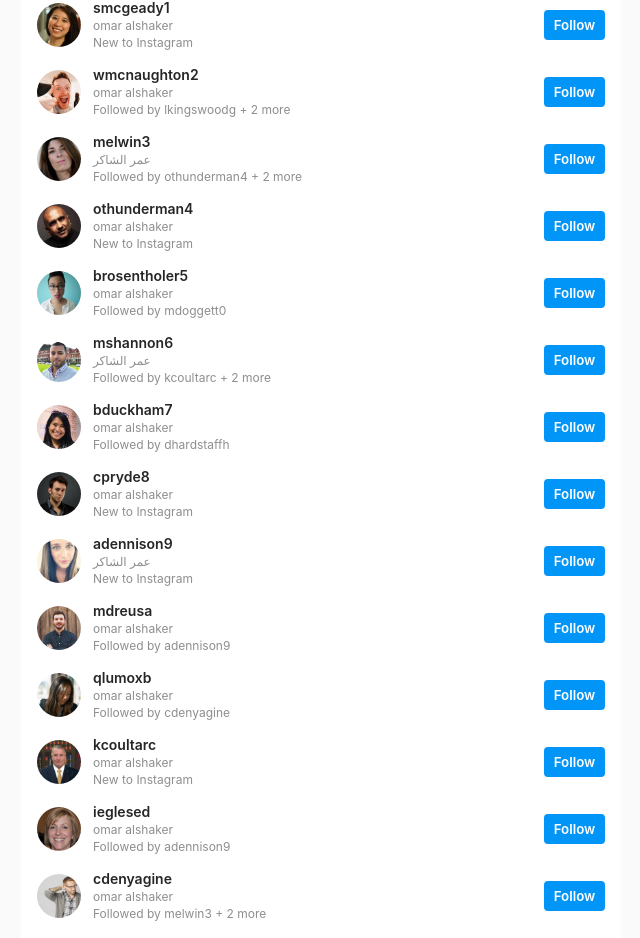
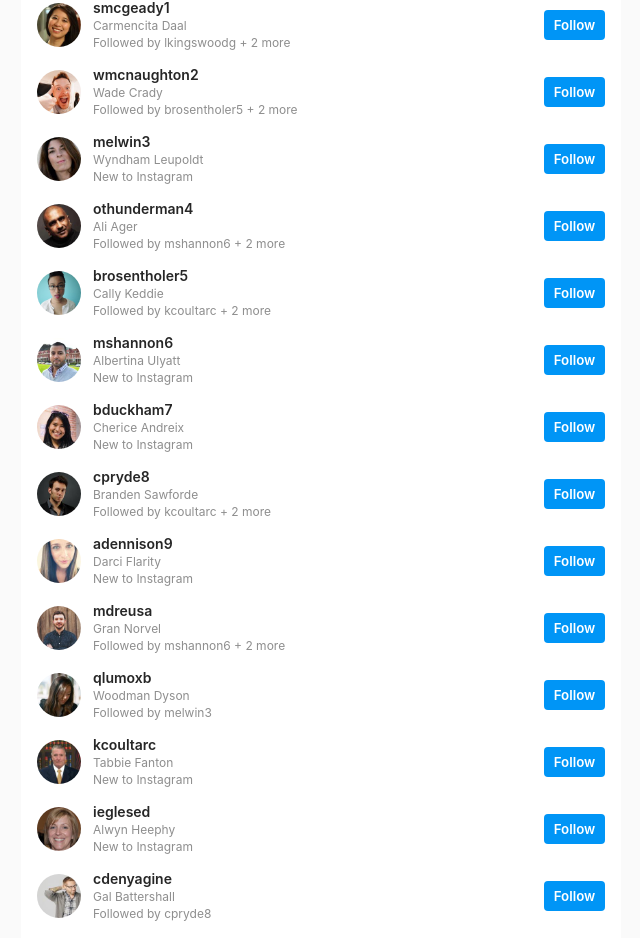
Before and after one commit to alshakerM/my-imitategram, a React (Create React App) app: page /explore/people in a window 1280 px wide. Shown: the part 240-1178 px from the top of the page, without its empty margins (319-959 px from the left). Built offline with nearby package versions, Linux system fonts and the light colour scheme; a web font is replaced by a local one; what javascript-time-ago would draw is missing.

Commit message:
Add full name to suggestions

```diff
--- a/public/Data/suggestions.json
+++ b/public/Data/suggestions.json
@@ -1,142 +1,142 @@
 [
   {
     "user_name": "mdoggett0",
-    "user_id": "3cefc132-0741-4432-b4ca-970dda6333b3",
+    "user_id": "c1fb83ed-81cb-474f-9b8a-5c80a0946b68",
     "user_thumbnail": "/avatars/1.jpg",
-    "full_name": "عمر الشاكر",
+    "full_name": "Odille Whanstall",
     "reason": "New to Instagram"
   },
   {
     "user_name": "smcgeady1",
-    "user_id": "e90314ba-ae40-4e42-9938-9655347739cc",
+    "user_id": "85a8c4c3-5188-4c2d-af3f-3edebdfffe7d",
     "user_thumbnail": "/avatars/2.jpg",
-    "full_name": "omar alshaker",
+    "full_name": "Carmencita Daal",
+    "reason": "Followed by lkingswoodg + 2 more"
+  },
+  {
+    "user_name": "wmcnaughton2",
+    "user_id": "4e4817bb-0402-4918-ba14-32cc34db2778",
+    "user_thumbnail": "/avatars/3.jpg",
+    "full_name": "Wade Crady",
+    "reason": "Followed by brosentholer5 + 2 more"
+  },
+  {
+    "user_name": "melwin3",
+    "user_id": "321cb515-5463-40a9-8bef-81ed58295f81",
+    "user_thumbnail": "/avatars/4.jpg",
+    "full_name": "Wyndham Leupoldt",
     "reason": "New to Instagram"
   },
   {
-    "user_name": "wmcnaughton2",
-    "user_id": "02b54c64-98e8-4474-8794-e11db915d6e8",
-    "user_thumbnail": "/avatars/3.jpg",
-    "full_name": "omar alshaker",
-    "reason": "Followed by lkingswoodg + 2 more"
+    "user_name": "othunderman4",
+    "user_id": "eb0874d2-d1d6-4035-8632-50e7b9b7287e",
+    "user_thumbnail": "/avatars/5.jpg",
+    "full_name": "Ali Ager",
+    "reason": "Followed by mshannon6 + 2 more"
   },
   {
-    "user_name": "melwin3",
-    "user_id": "00a5fcd4-351d-438f-98f6-dbecb63d8bd7",
-    "user_thumbnail": "/avatars/4.jpg",
-    "full_name": "عمر الشاكر",
-    "reason": "Followed by othunderman4 + 2 more"
+    "user_name": "brosentholer5",
+    "user_id": "ad8c79a2-6272-436b-a7ed-a85b6fb4c8b0",
+    "user_thumbnail": "/avatars/6.jpg",
+    "full_name": "Cally Keddie",
+    "reason": "Followed by kcoultarc + 2 more"
   },
   {
-    "user_name": "othunderman4",
-    "user_id": "dd923653-e68a-4c09-bc5e-56a535499499",
-    "user_thumbnail": "/avatars/5.jpg",
-    "full_name": "omar alshaker",
+    "user_name": "mshannon6",
+    "user_id": "ed5699dd-240f-4d49-b375-ad9566977043",
+    "user_thumbnail": "/avatars/7.jpg",
+    "full_name": "Albertina Ulyatt",
     "reason": "New to Instagram"
   },
   {
-    "user_name": "brosentholer5",
-    "user_id": "c793e9f0-1ca4-4e83-9ac1-d904894d6e3e",
-    "user_thumbnail": "/avatars/6.jpg",
-    "full_name": "omar alshaker",
-    "reason": "Followed by mdoggett0"
+    "user_name": "bduckham7",
+    "user_id": "0fbb9632-8a3e-4b65-9f9b-8d86f3bfe9ed",
+    "user_thumbnail": "/avatars/8.jpg",
+    "full_name": "Cherice Andreix",
+    "reason": "New to Instagram"
   },
   {
-    "user_name": "mshannon6",
-    "user_id": "cbb6ff78-af3c-45ed-b78b-c4e971ece7d2",
-    "user_thumbnail": "/avatars/7.jpg",
-    "full_name": "عمر الشاكر",
+    "user_name": "cpryde8",
+    "user_id": "76836fc1-8d4a-4711-ac38-b31a241c0376",
+    "user_thumbnail": "/avatars/9.jpg",
+    "full_name": "Branden Sawforde",
     "reason": "Followed by kcoultarc + 2 more"
   },
   {
-    "user_name": "bduckham7",
-    "user_id": "9bfae802-78f6-4056-87d9-c37be1b8d45f",
-    "user_thumbnail": "/avatars/8.jpg",
-    "full_name": "omar alshaker",
-    "reason": "Followed by dhardstaffh"
-  },
-  {
-    "user_name": "cpryde8",
-    "user_id": "e1f15d3f-8eb9-4dbc-9178-7abd0d697b33",
-    "user_thumbnail": "/avatars/9.jpg",
-    "full_name": "omar alshaker",
-    "reason": "New to Instagram"
-  },
-  {
     "user_name": "adennison9",
-    "user_id": "b8a8d429-e9db-47b6-987b-2e2e3299155b",
+    "user_id": "f29280ca-ab33-414d-b2f4-c8952c50f7c8",
     "user_thumbnail": "/avatars/10.jpg",
-    "full_name": "عمر الشاكر",
+    "full_name": "Darci Flarity",
     "reason": "New to Instagram"
   },
   {
     "user_name": "mdreusa",
-    "user_id": "4c50779c-f920-4108-bbfe-7f0c318023a0",
+    "user_id": "463a34d6-be6a-4858-8bcf-afa0a72f412f",
     "user_thumbnail": "/avatars/11.jpg",
-    "full_name": "omar alshaker",
-    "reason": "Followed by adennison9"
+    "full_name": "Gran Norvel",
+    "reason": "Followed by mshannon6 + 2 more"
   },
   {
     "user_name": "qlumoxb",
-    "user_id": "44fab68c-8ca7-4116-8995-6dce40591d45",
+    "user_id": "3fbd7519-9f35-462a-8647-a1fdd1c08a4a",
     "user_thumbnail": "/avatars/12.jpg",
-    "full_name": "omar alshaker",
-    "reason": "Followed by cdenyagine"
+    "full_name": "Woodman Dyson",
+    "reason": "Followed by melwin3"
   },
   {
     "user_name": "kcoultarc",
-    "user_id": "39aff2da-2937-4de4-83b7-92606a3da122",
+    "user_id": "b5e43653-9ee3-47d1-8ff3-cc780cf31885",
     "user_thumbnail": "/avatars/13.jpg",
-    "full_name": "omar alshaker",
+    "full_name": "Tabbie Fanton",
     "reason": "New to Instagram"
   },
   {
     "user_name": "ieglesed",
-    "user_id": "87170fcf-2bcd-4839-a4fc-9f09f93404d1",
+    "user_id": "7d7f867b-667c-43c4-8bc7-fcf17146661a",
     "user_thumbnail": "/avatars/14.jpg",
-    "full_name": "omar alshaker",
-    "reason": "Followed by adennison9"
+    "full_name": "Alwyn Heephy",
+    "reason": "New to Instagram"
   },
   {
     "user_name": "cdenyagine",
-    "user_id": "2f6677ce-1cfb-4a1c-9211-4afcdb48afa8",
+    "user_id": "37505214-6177-49a1-9f03-fddbf02fe8c1",
     "user_thumbnail": "/avatars/15.jpg",
-    "full_name": "omar alshaker",
-    "reason": "Followed by melwin3 + 2 more"
+    "full_name": "Gal Battershall",
+    "reason": "Followed by cpryde8"
   },
   {
     "user_name": "kantleyf",
-    "user_id": "6dbff543-bdfb-4cd1-ad3b-63c8841166fd",
+    "user_id": "438a1e3b-52a4-464e-9688-aad398c5e795",
     "user_thumbnail": "/avatars/16.jpg",
-    "full_name": "omar alshaker",
-    "reason": "Followed by kcoultarc + 2 more"
+    "full_name": "Agnes Hadfield",
+    "reason": "New to Instagram"
   },
   {
     "user_name": "lkingswoodg",
-    "user_id": "a9c91c65-ac9e-4642-8bbf-bd2d7051bec4",
+    "user_id": "7ec5cbda-d4f0-4464-ba37-f8df7b1f7c42",
     "user_thumbnail": "/avatars/17.jpg",
-    "full_name": "omar alshaker",
-    "reason": "Followed by cdenyagine + 2 more"
+    "full_name": "Earl de Verson",
+    "reason": "Followed by melwin3"
   },
   {
     "user_name": "dhardstaffh",
-    "user_id": "b2aa3327-f0e8-4baa-a7db-633496a40350",
+    "user_id": "75515fd9-3c59-40f9-b6a3-549f5f488860",
     "user_thumbnail": "/avatars/18.jpg",
-    "full_name": "omar alshaker",
-    "reason": "Followed by kantleyf + 2 more"
+    "full_name": "Melania Cowp",
+    "reason": "Followed by kcoultarc"
   },
   {
     "user_name": "ipepini",
-    "user_id": "52e2b152-8f17-4346-9e8f-d45173080078",
+    "user_id": "c5cf2ef2-9410-487b-9296-ef7b0e74f907",
     "user_thumbnail": "/avatars/19.jpg",
-    "full_name": "omar alshaker",
-    "reason": "New to Instagram"
+    "full_name": "Esme Nossent",
+    "reason": "Followed by brosentholer5 + 2 more"
   },
   {
     "user_name": "lkaserj",
-    "user_id": "052a7187-03db-4af1-9f3f-ee17d9349ec3",
+    "user_id": "60069a12-5382-4605-a66b-c7f96803780d",
     "user_thumbnail": "/avatars/20.jpg",
-    "full_name": "omar alshaker",
-    "reason": "Followed by brosentholer5"
+    "full_name": "Shay Wildes",
+    "reason": "Followed by mdreusa + 2 more"
   }
 ]
```
Also changed, not shown: generate-suggestions.js (+2 -6 lines).
